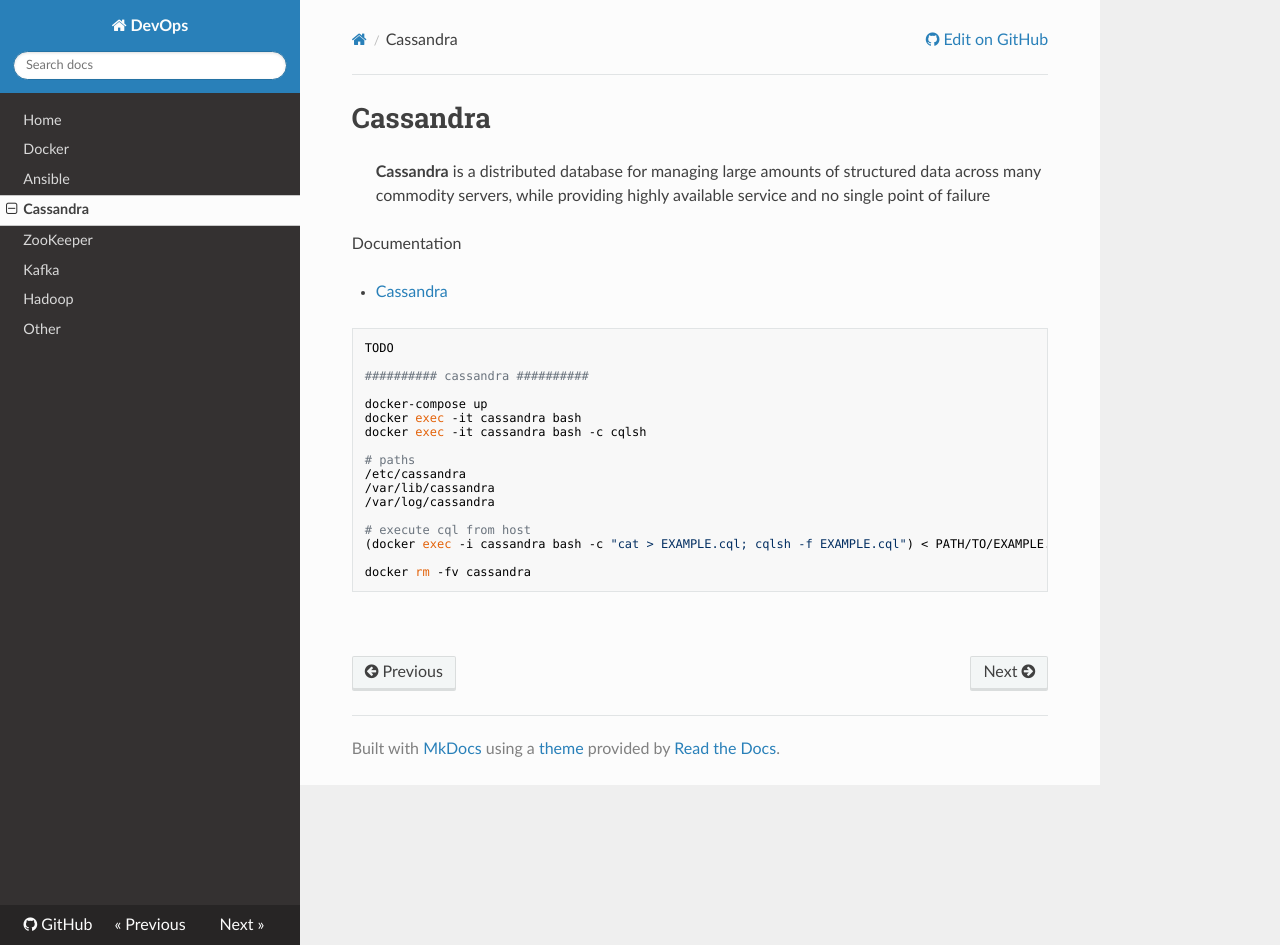
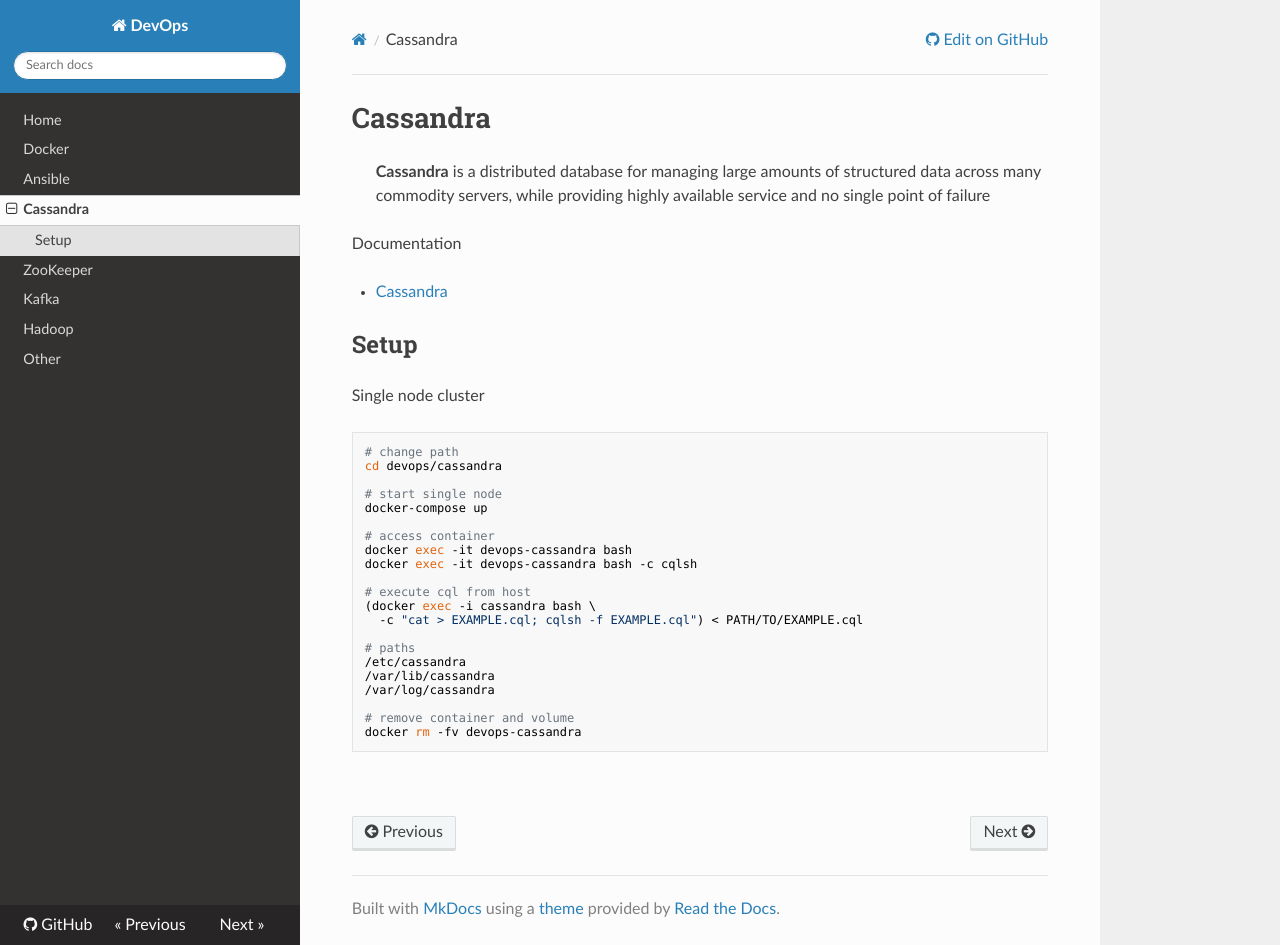
Before and after one commit to niqdev/devops, an MkDocs documentation site: the page built from docs/cassandra.md, in a window 1280 px wide and 945 px high. Built offline with MkDocs 1.6.1, drawn with Linux system fonts in a browser that asks for light colours; nearby versions of some CDN libraries; old or Windows-style settings are respelled for this version of MkDocs.

Commit message:
cassandra: add single node cluster

````diff
--- a/docs/cassandra.md
+++ b/docs/cassandra.md
@@ -6,24 +6,31 @@ Documentation
 
 * [Cassandra](https://cassandra.apache.org)
 
+## Setup
+
+Single node cluster
 ```bash
-TODO
+# change path
+cd devops/cassandra
 
-########## cassandra ##########
+# start single node
+docker-compose up
 
-docker-compose up
-docker exec -it cassandra bash
-docker exec -it cassandra bash -c cqlsh
+# access container
+docker exec -it devops-cassandra bash
+docker exec -it devops-cassandra bash -c cqlsh
+
+# execute cql from host
+(docker exec -i cassandra bash \
+  -c "cat > EXAMPLE.cql; cqlsh -f EXAMPLE.cql") < PATH/TO/EXAMPLE.cql
 
 # paths
 /etc/cassandra
 /var/lib/cassandra
 /var/log/cassandra
 
-# execute cql from host
-(docker exec -i cassandra bash -c "cat > EXAMPLE.cql; cqlsh -f EXAMPLE.cql") < PATH/TO/EXAMPLE.cql
-
-docker rm -fv cassandra
+# remove container and volume
+docker rm -fv devops-cassandra
 ```
 
 <br>
````
Also changed, not shown: 1 other file.
